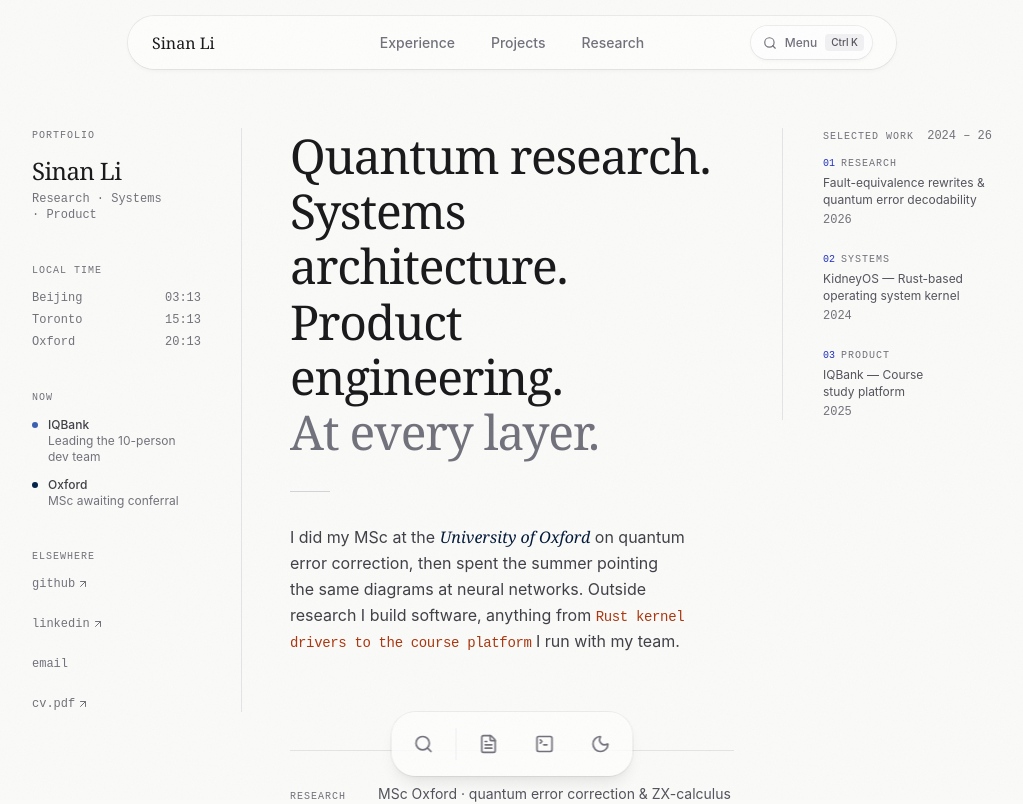
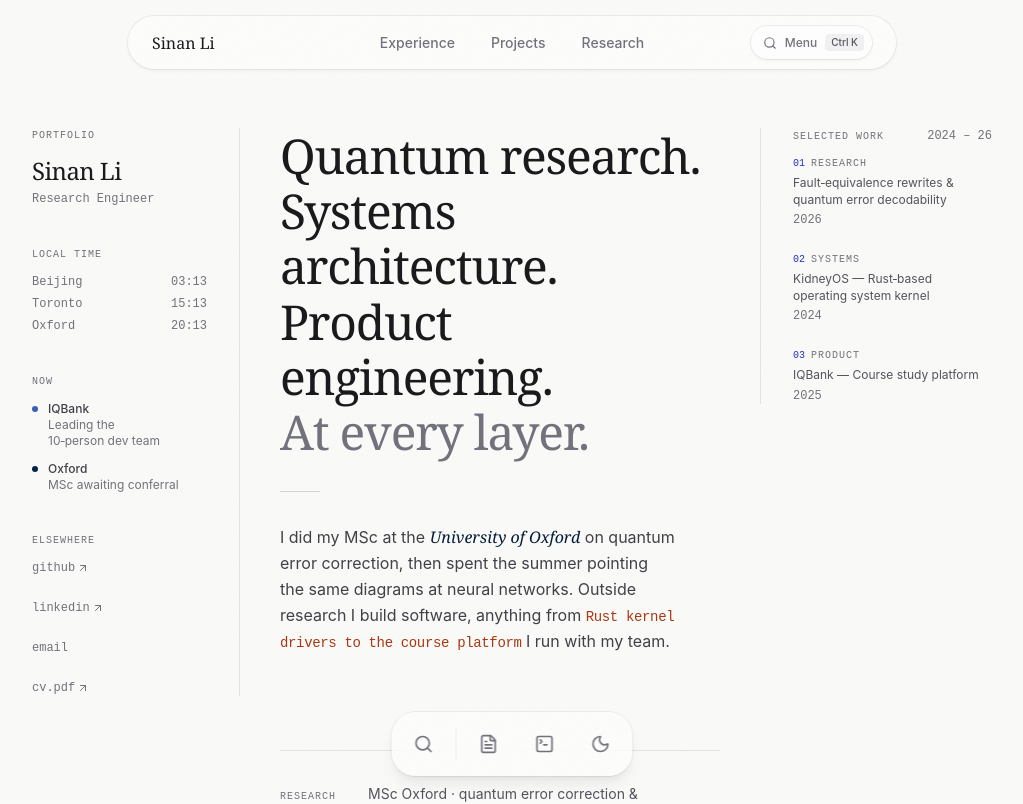
Before and after one commit to lance1416/portfolio, a React (Vite) app: page / in a window 1280 px wide. Shown: the top 804 px of the page, without its empty margins (128-1151 px from the left). Built offline with nearby package versions, Linux system fonts and the light colour scheme; a web font is replaced by a local one.

Commit message:
refactor(home): rebalance the three columns and stop dots and hyphens breaking lines

```diff
--- a/src/pages/Home.tsx
+++ b/src/pages/Home.tsx
@@ -3,6 +3,7 @@
 import { type CSSProperties, useEffect, useState } from 'react';
 import { Link } from 'react-router-dom';
 import { Page } from '@/components/Page';
+import { RollLine } from '@/components/RollLine';
 import { Section } from '@/components/Section';
 import {
   ELSEWHERE,
@@ -23,6 +24,24 @@
 /** Inline `role-scope` colour, lightened in dark mode like every item colour. */
 const tint = (color: string | undefined) =>
   ({ '--role-base': color }) as CSSProperties;
+
+const HERO_LINES = [
+  'Quantum research.',
+  'Systems architecture.',
+  'Product engineering.',
+  'At every layer.',
+];
+
+const NBSP = String.fromCodePoint(0xa0);
+const NB_HYPHEN = String.fromCodePoint(0x2011);
+
+/**
+ * Keeps short lines from breaking in odd places: each " · " separator sticks
+ * to the word before it (no line starts with a dot) and hyphenated words
+ * ("10-person", "ZX-calculus") never split at the hyphen.
+ */
+const noBreaks = (text: string) =>
+  text.replaceAll(' · ', `${NBSP}· `).replace(/(\w)-(\w)/g, `$1${NB_HYPHEN}$2`);
 
 // ─── Helpers ─────────────────────────────────────────────────────────────────
 
@@ -95,8 +114,8 @@
                 </span>
                 <span className="label-overline">{entry.category}</span>
               </div>
-              <p className="text-xs leading-snug text-zinc-600 transition-colors group-hover:text-zinc-900 dark:text-zinc-400 dark:group-hover:text-zinc-100">
-                {entry.title}
+              <p className="text-balance text-xs leading-snug text-zinc-600 transition-colors group-hover:text-zinc-900 dark:text-zinc-400 dark:group-hover:text-zinc-100">
+                {noBreaks(entry.title)}
               </p>
               <span className="mono-meta mt-1 block">{entry.year}</span>
             </Link>
@@ -115,7 +134,7 @@
               <div className="min-w-0 flex-1">
                 <p className="label-overline mb-1">{entry.category}</p>
                 <p className="text-sm font-medium leading-snug text-zinc-900 transition-colors group-hover:text-accent dark:text-zinc-100">
-                  {entry.title}
+                  {noBreaks(entry.title)}
                 </p>
               </div>
               <span className="mono-meta shrink-0">{entry.year}</span>
@@ -131,18 +150,18 @@
 
 export default function Home() {
   return (
-    <Page className="grid grid-cols-1 gap-16 lg:grid-cols-[210px_1fr_210px] lg:gap-0">
+    <Page className="grid grid-cols-1 gap-16 lg:grid-cols-[13rem_minmax(0,1fr)_14.5rem] lg:gap-0">
       {/* ── LEFT: Identity sidebar ── */}
       <motion.aside
         variants={fadeUp}
-        className="order-2 flex flex-col gap-10 lg:order-none lg:sticky lg:top-32 lg:self-start lg:border-r lg:border-zinc-200 lg:pr-10 dark:lg:border-zinc-800"
+        className="order-2 flex flex-col gap-10 lg:order-none lg:sticky lg:top-32 lg:self-start lg:border-r lg:border-zinc-200 lg:pr-8 dark:lg:border-zinc-800"
       >
         <div>
           <p className="label-overline mb-3">Portfolio</p>
           <h1 className="font-display text-2xl font-normal text-zinc-900 dark:text-zinc-50">
             {profile.name}
           </h1>
-          <p className="mono-meta mt-1">Research · Systems · Product</p>
+          <p className="mono-meta mt-1">{profile.role}</p>
         </div>
 
         <div>
@@ -167,8 +186,8 @@
                   <p className="text-xs font-medium text-zinc-700 dark:text-zinc-300">
                     {item.label}
                   </p>
-                  <p className="text-xs text-zinc-500 dark:text-zinc-400">
-                    {item.detail}
+                  <p className="text-balance text-xs text-zinc-500 dark:text-zinc-400">
+                    {noBreaks(item.detail)}
                   </p>
                 </div>
               </li>
@@ -199,16 +218,20 @@
       </motion.aside>
 
       {/* ── CENTER: Hero ── */}
-      <div className="order-1 lg:order-none lg:px-12">
+      <div className="order-1 lg:order-none lg:px-10">
         <motion.section variants={fadeUp} className="mb-24">
+          {/* Home's title: each line rolls in after a page turn, like every
+              other page's PageHeader title. */}
           <h2 className="font-display text-4xl font-normal leading-[1.15] tracking-tight text-zinc-900 sm:text-5xl dark:text-zinc-50">
-            Quantum research.
-            <br />
-            Systems architecture.
-            <br />
-            Product engineering.
-            <br />
-            <span className="text-zinc-500">At every layer.</span>
+            {HERO_LINES.map((line, i) => (
+              <RollLine key={line} delay={0.06 + i * 0.05}>
+                {i === HERO_LINES.length - 1 ? (
+                  <span className="text-zinc-500">{line}</span>
+                ) : (
+                  line
+                )}
+              </RollLine>
+            ))}
           </h2>
 
           {/* Short rule — typographic pause between poem and prose */}
@@ -247,7 +270,9 @@
                 <span className="label-overline min-w-[4.5rem] shrink-0">
                   {domain}
                 </span>
-                <span className="text-body">{detail}</span>
+                <span className="text-body text-pretty">
+                  {noBreaks(detail)}
+                </span>
               </div>
             ))}
           </div>
@@ -267,7 +292,7 @@
       <motion.nav
         variants={fadeUp}
         aria-label="Selected work"
-        className="hidden lg:flex lg:flex-col lg:sticky lg:top-32 lg:self-start lg:border-l lg:border-zinc-200 lg:pl-10 dark:lg:border-zinc-800"
+        className="hidden lg:flex lg:flex-col lg:sticky lg:top-32 lg:self-start lg:border-l lg:border-zinc-200 lg:pl-8 dark:lg:border-zinc-800"
       >
         <SelectedWorkHeader />
         <IndexList compact />
```
